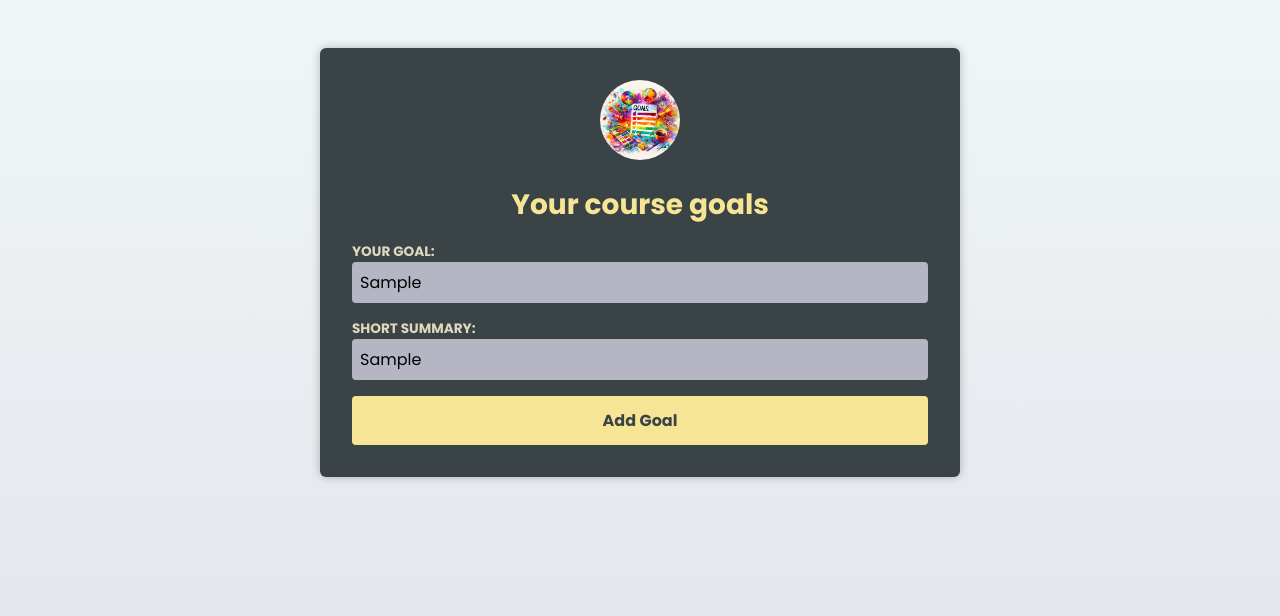
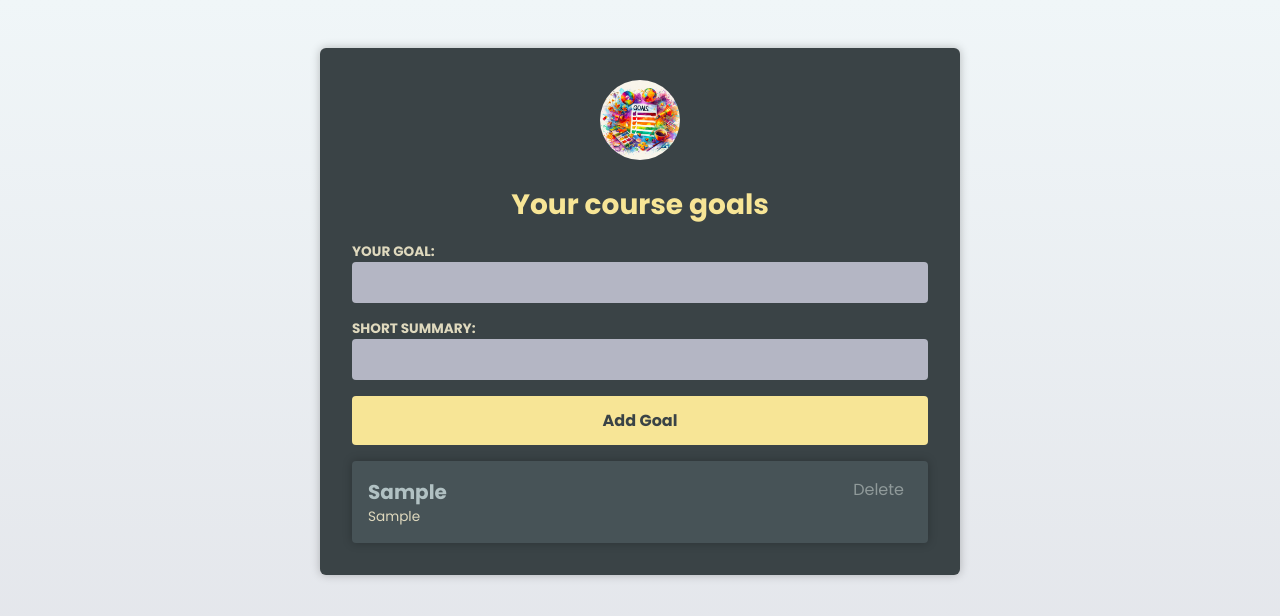
Before and after one commit to UnicornDad8/typescript-refresher, a React (Vite) app in the folder react-ts-basics/: page / in a window 1280 px wide. Both pictures are taken after typing "Sample", "Sample" into the empty fields and a click on the button "Add Goal". Shown: the top 616 px of the page. Built offline with nearby package versions, Linux system fonts and the light colour scheme; the HTML template or start-up script is replaced by a standard one.

Commit message:
Finishing form submission on NewGoal component

```diff
--- a/react-ts-basics/src/App.tsx
+++ b/react-ts-basics/src/App.tsx
@@ -8,19 +8,18 @@ import goalsImg from "./assets/goals.jpg";
 export type CourseGoal = {
   id: number;
   title: string;
-  description: string;
+  summary: string;
 };
 
 export default function App() {
   const [goals, setGoals] = useState<CourseGoal[]>([]);
 
-  const handleAddGoal = () => {
+  const handleAddGoal = (title: string, summary: string) => {
     setGoals((prevGoals) => {
       const newGoal: CourseGoal = {
         id: Math.random(),
-        title: "Learn modern front-end frameworks",
-        description:
-          "In this course we will learn many front-end technologies, like React, TypeScript and Redux, also we will build many projects",
+        title,
+        summary,
       };
       return [...prevGoals, newGoal];
     });
@@ -35,7 +34,7 @@ export default function App() {
       <Header image={{ src: goalsImg, alt: "A list of goals" }}>
         <h1>Your course goals</h1>
       </Header>
-      <NewGoal />
+      <NewGoal onAdd={handleAddGoal} />
       <CourseGoalList goals={goals} onDelete={handleDeleteGoal} />
     </main>
   );
--- a/react-ts-basics/src/components/CourseGoalList.tsx
+++ b/react-ts-basics/src/components/CourseGoalList.tsx
@@ -13,7 +13,7 @@ const CourseGoalList = ({ goals, onDelete }: CourseGoalListProps) => {
       {goals.map((goal) => (
         <li key={goal.id}>
           <CourseGoalItem id={goal.id} title={goal.title} onDelete={onDelete}>
-            <p>{goal.description}</p>
+            <p>{goal.summary}</p>
           </CourseGoalItem>
         </li>
       ))}
--- a/react-ts-basics/src/components/NewGoal.tsx
+++ b/react-ts-basics/src/components/NewGoal.tsx
@@ -1,6 +1,10 @@
 import React, { useRef, type FormEvent } from "react";
 
-const NewGoal = () => {
+type NewGoalProps = {
+  onAdd: (title: string, summary: string) => void;
+};
+
+const NewGoal = ({ onAdd }: NewGoalProps) => {
   const goalRef = useRef<HTMLInputElement>(null);
   const summaryRef = useRef<HTMLInputElement>(null);
 
@@ -10,7 +14,8 @@ const NewGoal = () => {
     const enteredGoal = goalRef.current!.value;
     const enteredSummary = summaryRef.current!.value;
 
-    console.log(enteredGoal, enteredSummary);
+    event.currentTarget.reset();
+    onAdd(enteredGoal, enteredSummary);
   };
 
   return (
@@ -23,7 +28,9 @@ const NewGoal = () => {
         <label htmlFor="summary">Short Summary: </label>
         <input id="summary" type="text" ref={summaryRef} />
       </p>
-      <button type="submit">Add Goal</button>
+      <p>
+        <button type="submit">Add Goal</button>
+      </p>
     </form>
   );
 };
--- a/react-ts-basics/src/index.css
+++ b/react-ts-basics/src/index.css
@@ -1,11 +1,11 @@
-@import url('https://fonts.googleapis.com/css2?family=Poppins:wght@400;700&display=swap');
+@import url("https://fonts.googleapis.com/css2?family=Poppins:wght@400;700&display=swap");
 
 * {
   box-sizing: border-box;
 }
 
 html {
-  font-family: 'Poppins', sans-serif;
+  font-family: "Poppins", sans-serif;
 }
 
 body {
@@ -59,6 +59,14 @@ input {
   background-color: #b4b6c4;
   border: none;
   border-radius: 4px;
+}
+
+input:focus {
+  outline: none;
+}
+
+form {
+  margin-button: 30px;
 }
 
 form button {
```
